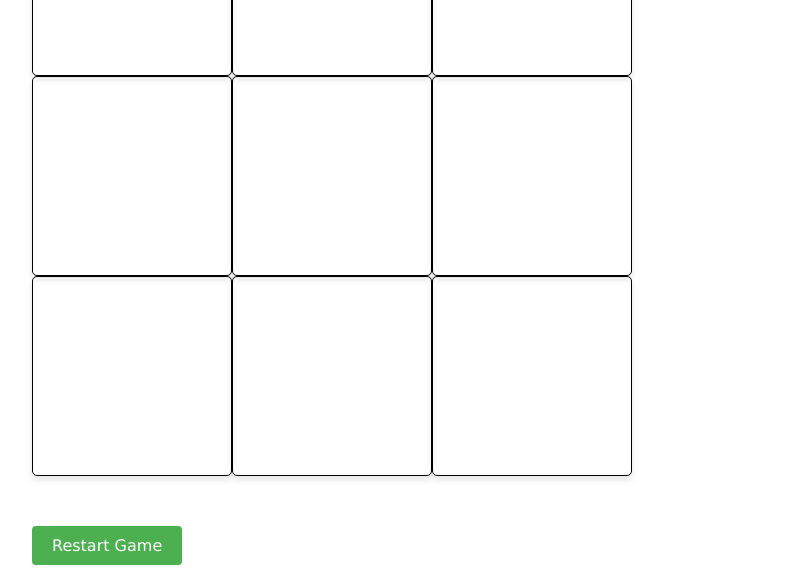
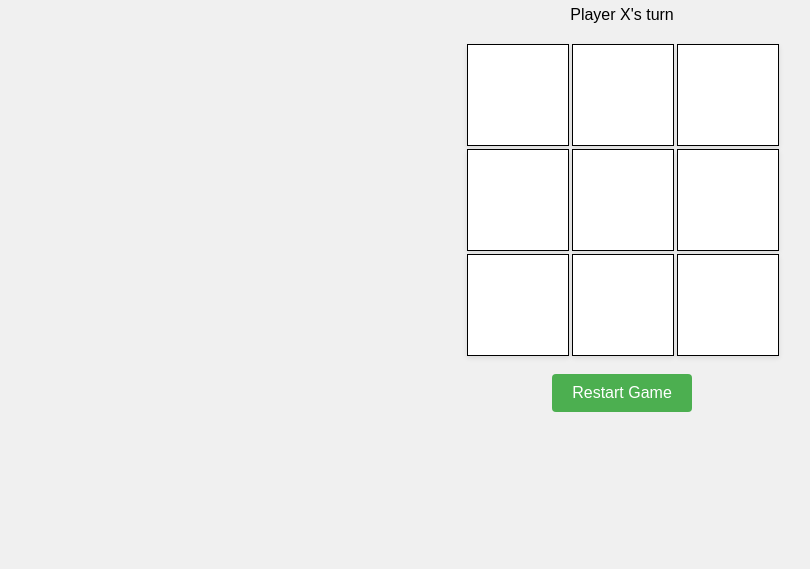
Before and after one commit to KhalanHappiness/tic-tac-toe, a plain HTML site: page index.html in a window 1280 px wide. Shown: the part 231-800 px from the top of the page, without its empty margins (18-828 px from the left). Drawn offline with Linux system fonts and the light colour scheme.

Commit message:
updates the changes made on the css file

```diff
--- a/css/style.css
+++ b/css/style.css
@@ -1,11 +1,15 @@
- *{
+ body{
+    font-family: Arial, sans-serif;
+    display: flex;
+    flex-direction: column;
+    align-items: center;
+    justify-content: center;
+    height: 100vh;
     margin: 0;
-    padding: 0;
-    box-sizing: border-box;
-    font-family: 'Lucida Sans', 'Lucida Sans Regular', 'Lucida Grande', 'Lucida Sans Unicode', Geneva, Verdana, sans-serif;
+    background-color: #f0f0f0;
 }
 #container{
-    display: grid;
+    /* display: grid;
     grid-template-areas:
     "first second third"
     "fourth fifth sixth"
@@ -14,40 +18,19 @@
     margin: 50px;
 
 
-    width: 40%;
+    width: 40%;  */
+    display: grid;
+    grid-template-columns: repeat(3, 100px);
+    grid-template-rows: repeat(3, 100px);
+    gap: 5px;
+    margin-bottom: 20px;
 }
 
-#first{
-    grid-area: first;
 
-}
-#second{
-    grid-area: second;
-}
-#third{
-    grid-area: third ;
-}
-#fourth{
-    grid-area: fourth;
-}
-#fifth{
-    grid-area:fifth;
-}
-#seventh{
-    grid-area:seventh;
-}
-
-#eight{
-    grid-area: eight;
-
-}
-#ninenth{
-    grid-area: ninenth;
-}
 
 .tile{
 
-    padding-top: 20px;
+    /* padding-top: 20px;
     padding-bottom: 20px;
     box-shadow: 0 4px 6px rgba(0, 0, 0, 0.1);
     height: 200px;
@@ -58,7 +41,19 @@
     cursor: pointer;
     font-size: 48px;
     transition: background-color 0.3s, transform 0.1s;
-    border: 1px solid black;
+    border: 1px solid black; */
+
+    width: 100px;
+    height: 100px;
+    background-color: white;
+    display: flex;
+    align-items: center;
+    justify-content: center;
+    font-size: 48px;
+    cursor: pointer;
+    box-shadow: 0 2px 5px rgba(0,0,0,0.1);
+    transition: background-color 0.3s, transform 0.1s;
+    border: 1px solid;
 
 
 }
@@ -75,7 +70,7 @@ button {
     border-radius: 4px;
     cursor: pointer;
     transition: background-color 0.3s;
-    margin-left: 50px;
+
 
 }
 button:hover {
@@ -101,4 +96,5 @@ h1{
 
 #status{
     text-align: center;
+    margin-bottom: 20px;
 }
```
